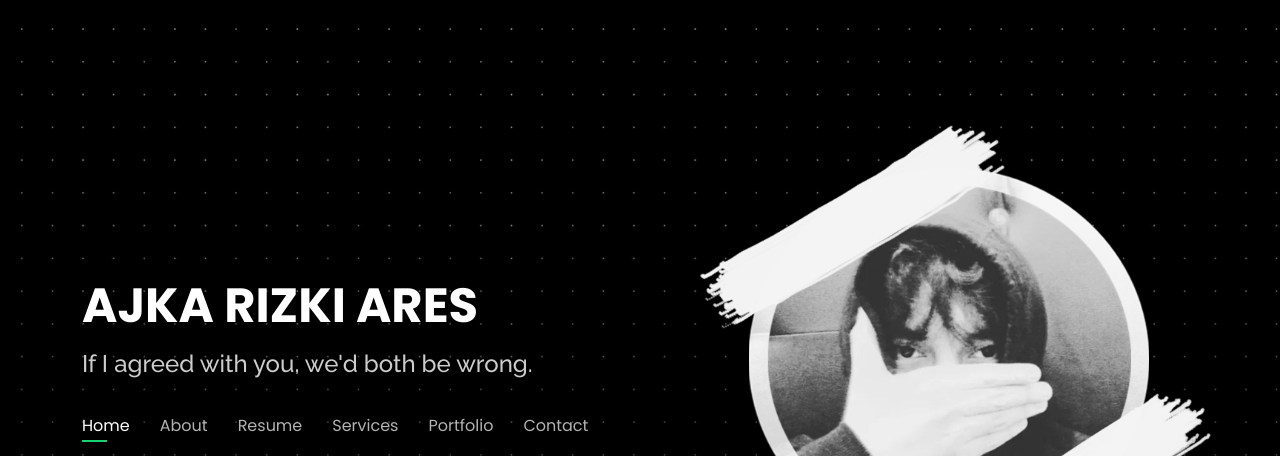
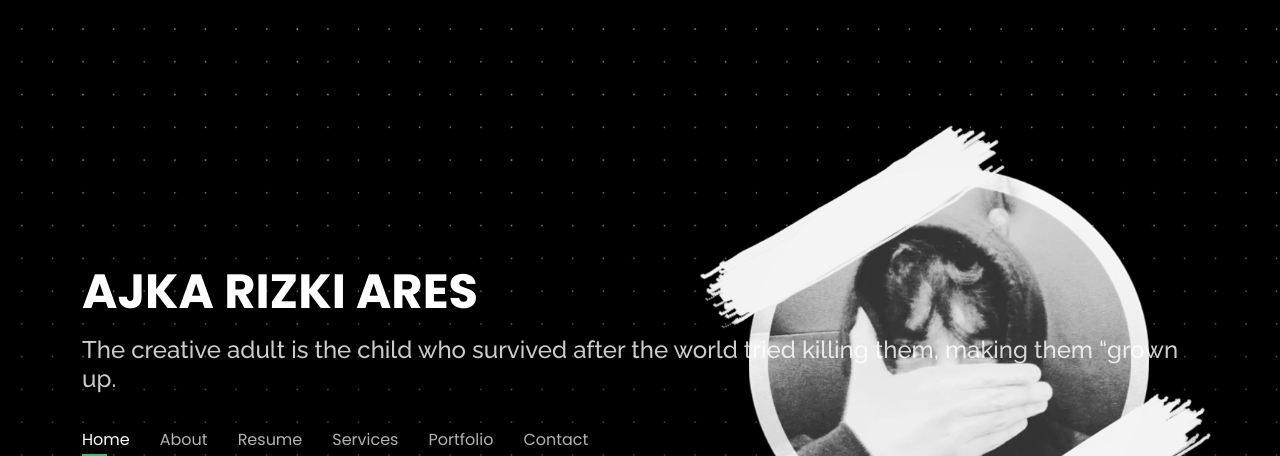
Before and after one commit to ajkares/resume, a plain HTML site: page index.html in a window 1280 px wide. Shown: the top 456 px of the page. Drawn offline with nearby package versions, Linux system fonts and the light colour scheme.

Commit message:
index.html

```diff
--- a/index.html
+++ b/index.html
@@ -27,12 +27,6 @@
   <!-- Template Main CSS File -->
   <link href="assets/css/style.css" rel="stylesheet">
 
-  <!-- =======================================================
-  * Template Name: Personal - v4.8.1
-  * Template URL: https://bootstrapmade.com/personal-free-resume-bootstrap-template/
-  * Author: BootstrapMade.com
-  * License: https://bootstrapmade.com/license/
-  ======================================================== -->
 </head>
 
 <body>
@@ -44,7 +38,7 @@
       <h1><a href="index.html">AJKA RIZKI ARES</a></h1>
       <!-- Uncomment below if you prefer to use an image logo -->
       <!-- <a href="index.html" class="mr-auto"><img src="assets/img/logo.png" alt="" class="img-fluid"></a> -->
-      <h2>If I agreed with you, we'd both be wrong.</h2>
+      <h2>The creative adult is the child who survived after the world tried killing them, making them “grown up.</h2>
 
       <nav id="navbar" class="navbar">
         <ul>
```
